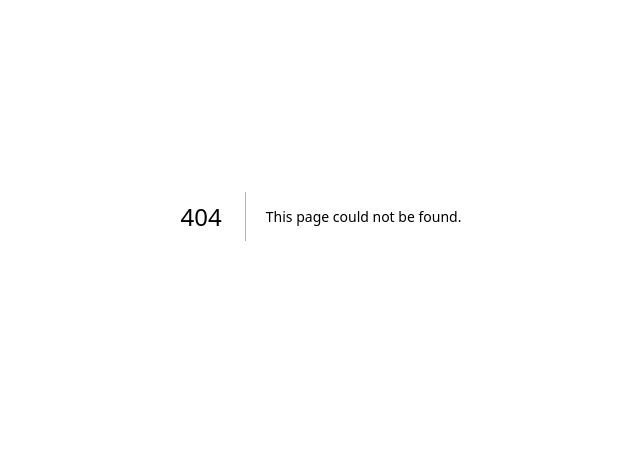
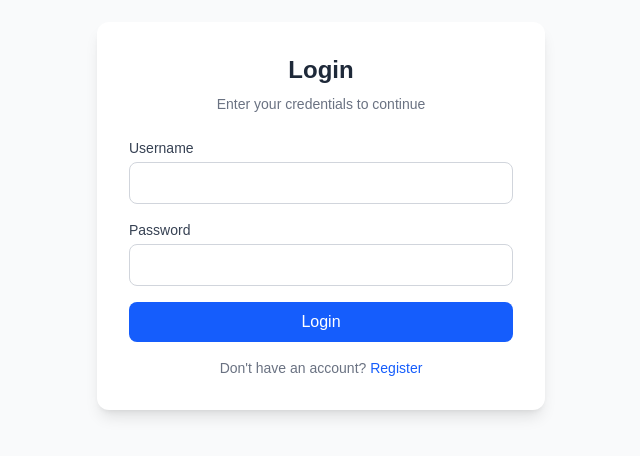
Before and after one commit to luisdanielrod52-afk/agente-sap-frontend, a Next.js app: page /en/login in a window 1280 px wide. Before the commit this address had no page. Shown: the part 184-640 px from the top of the page, without its empty margins (319-959 px from the left). Built offline with nearby package versions, Linux system fonts and the light colour scheme.

Commit message:
Feat: Páginas de login en español e inglés

```diff
--- /dev/null
+++ b/app/en/login/page.tsx
@@ -0,0 +1,101 @@
+'use client';
+
+import { useState } from 'react';
+import { useRouter } from 'next/navigation';
+import Link from 'next/link';
+import axios from 'axios';
+
+export default function LoginPage() {
+  const router = useRouter();
+  const [username, setUsername] = useState('');
+  const [password, setPassword] = useState('');
+  const [error, setError] = useState('');
+  const [loading, setLoading] = useState(false);
+
+  const handleSubmit = async (e: React.FormEvent) => {
+    e.preventDefault();
+    setError('');
+    setLoading(true);
+
+    try {
+      const API_URL = process.env.NEXT_PUBLIC_API_URL || 'https://agente-sap-hcm.onrender.com';
+      const formData = new URLSearchParams();
+      formData.append('username', username);
+      formData.append('password', password);
+
+      const response = await axios.post(`${API_URL}/login`, formData, {
+        headers: { 'Content-Type': 'application/x-www-form-urlencoded' }
+      });
+
+      if (response.data.access_token) {
+        localStorage.setItem('token', response.data.access_token);
+        localStorage.setItem('username', response.data.usuario || username);
+        router.push('/en/chat');
+      }
+    } catch (err: any) {
+      setError(err.response?.data?.detail || 'Login failed');
+    } finally {
+      setLoading(false);
+    }
+  };
+
+  return (
+    <div className="min-h-screen flex items-center justify-center bg-gray-50 dark:bg-gray-900 p-4">
+      <div className="max-w-md w-full bg-white dark:bg-gray-800 p-8 rounded-xl shadow-lg">
+        <h2 className="text-2xl font-bold text-center text-gray-800 dark:text-white">
+          Login
+        </h2>
+        <p className="text-sm text-center text-gray-500 dark:text-gray-400 mt-2">
+          Enter your credentials to continue
+        </p>
+
+        {error && (
+          <div className="mt-4 p-3 bg-red-50 dark:bg-red-900/20 border border-red-200 dark:border-red-800 rounded-lg">
+            <p className="text-sm text-red-600 dark:text-red-400">{error}</p>
+          </div>
+        )}
+
+        <form onSubmit={handleSubmit} className="mt-6 space-y-4">
+          <div>
+            <label className="block text-sm font-medium text-gray-700 dark:text-gray-300 mb-1">
+              Username
+            </label>
+            <input
+              type="text"
+              value={username}
+              onChange={(e) => setUsername(e.target.value)}
+              className="w-full px-4 py-2 border border-gray-300 dark:border-gray-600 rounded-lg focus:ring-2 focus:ring-blue-500 focus:border-transparent dark:bg-gray-700 dark:text-white"
+              required
+            />
+          </div>
+          <div>
+            <label className="block text-sm font-medium text-gray-700 dark:text-gray-300 mb-1">
+              Password
+            </label>
+            <input
+              type="password"
+              value={password}
+              onChange={(e) => setPassword(e.target.value)}
+              className="w-full px-4 py-2 border border-gray-300 dark:border-gray-600 rounded-lg focus:ring-2 focus:ring-blue-500 focus:border-transparent dark:bg-gray-700 dark:text-white"
+              required
+            />
+          </div>
+          <button
+            type="submit"
+            disabled={loading}
+            className="w-full py-2 bg-blue-600 text-white rounded-lg hover:bg-blue-700 disabled:opacity-50 transition-colors"
+          >
+            {loading ? 'Loading...' : 'Login'}
+          </button>
+        </form>
+
+        <p className="mt-4 text-sm text-center text-gray-500 dark:text-gray-400">
+          Don't have an account?{' '}
+          <Link href="/en/registro" className="text-blue-600 hover:text-blue-700 font-medium">
+            Register
+          </Link>
+        </p>
+      </div>
+    </div>
+  );
+}
```
